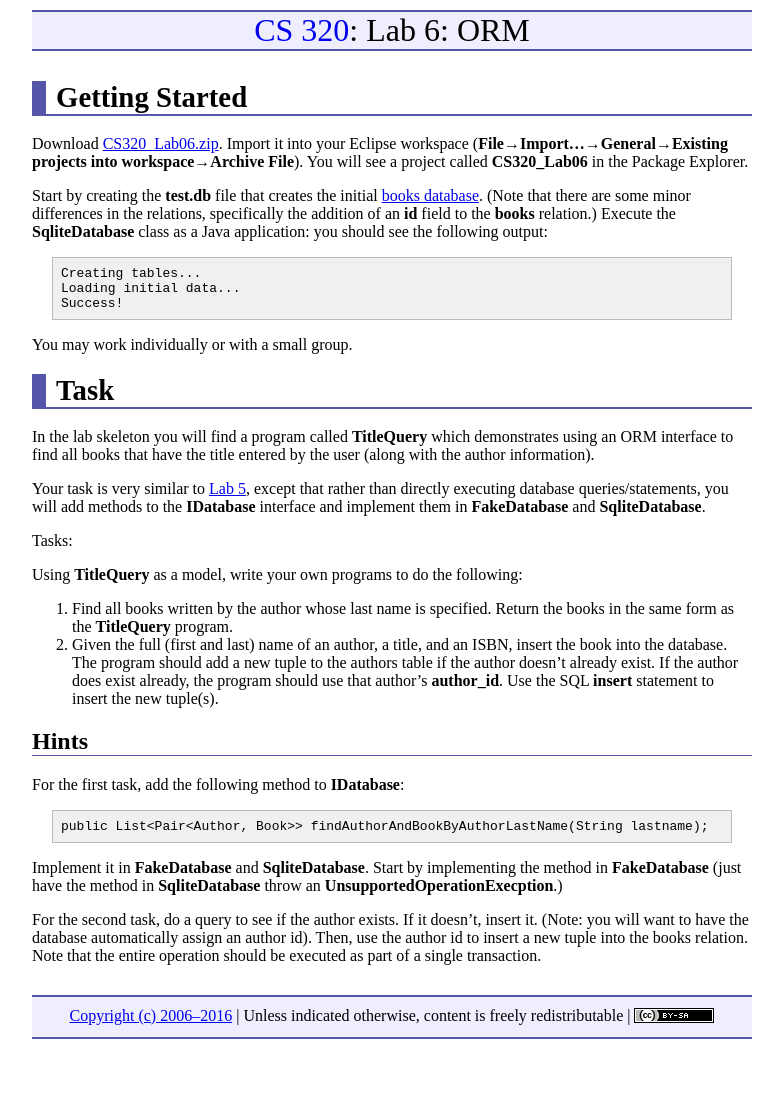
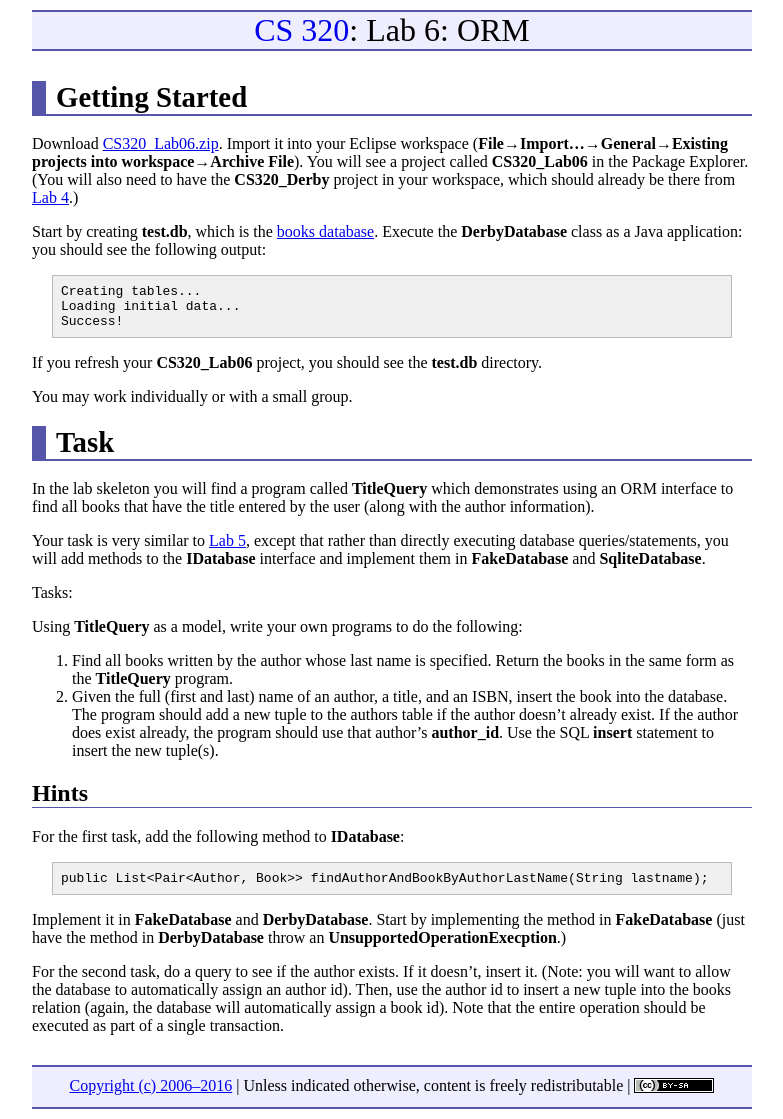
Before and after one commit to ycpcs/cs320-spring2016, a Jekyll site: the page built from labs/lab06.md, in a window 1280 px wide. Shown: the whole page, without its empty margins (248-1031 px from the left). Built offline with Jekyll 4.4.1, drawn with Linux system fonts in a browser that asks for light colours; Markdown is read by kramdown in place of the engine named in the settings; before the commit the page ends 1049 px from its top, so only the background shows below that.

Commit message:
updated lab06 for derby

```diff
--- a/labs/lab06.md
+++ b/labs/lab06.md
@@ -5,13 +5,15 @@ title: "Lab 6: ORM"
 
 # Getting Started
 
-Download [CS320\_Lab06.zip](CS320_Lab06.zip). Import it into your Eclipse workspace (**File&rarr;Import...&rarr;General&rarr;Existing projects into workspace&rarr;Archive File**). You will see a project called **CS320\_Lab06** in the Package Explorer.
+Download [CS320\_Lab06.zip](CS320_Lab06.zip). Import it into your Eclipse workspace (**File&rarr;Import...&rarr;General&rarr;Existing projects into workspace&rarr;Archive File**). You will see a project called **CS320\_Lab06** in the Package Explorer.   (You will also need to have the **CS320_Derby** project in your workspace, which should already be there from [Lab 4](lab04.html).)
 
-Start by creating the **test.db** file that creates the initial [books database](../lectures/lecture09.html).  (Note that there are some minor differences in the relations, specifically the addition of an **id** field to the **books** relation.)  Execute the **SqliteDatabase** class as a Java application: you should see the following output:
+Start by creating **test.db**, which is the [books database](../lectures/lecture09.html).  Execute the **DerbyDatabase** class as a Java application: you should see the following output:
 
     Creating tables...
     Loading initial data...
     Success!
+
+If you refresh your **CS320_Lab06** project, you should see the **test.db** directory.
 
 You may work individually or with a small group.
 
@@ -34,9 +36,9 @@ For the first task, add the following method to **IDatabase**:
 
     public List<Pair<Author, Book>> findAuthorAndBookByAuthorLastName(String lastname);
 
-Implement it in **FakeDatabase** and **SqliteDatabase**.  Start by implementing the method in **FakeDatabase** (just have the method in **SqliteDatabase** throw an **UnsupportedOperationExecption**.)
+Implement it in **FakeDatabase** and **DerbyDatabase**.  Start by implementing the method in **FakeDatabase** (just have the method in **DerbyDatabase** throw an **UnsupportedOperationExecption**.)
 
-For the second task, do a query to see if the author exists.  If it doesn't, insert it.  (Note: you will want to have the database automatically assign an author id).  Then, use the author id to insert a new tuple into the books relation.  Note that the entire operation should be executed as part of a single transaction.
+For the second task, do a query to see if the author exists.  If it doesn't, insert it.  (Note: you will want to allow the database to automatically assign an author id).  Then, use the author id to insert a new tuple into the books relation (again, the database will automatically assign a book id).  Note that the entire operation should be executed as part of a single transaction.
 
 <!-- vim:set wrap: ­-->
 <!-- vim:set linebreak: -->
```
Also changed, not shown: 1 other file.
